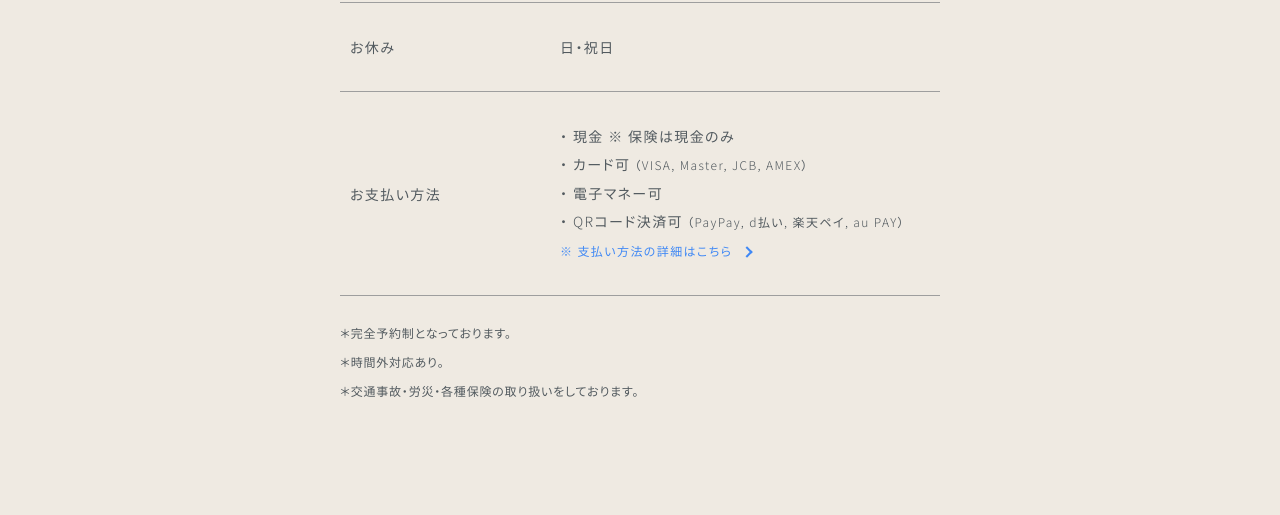
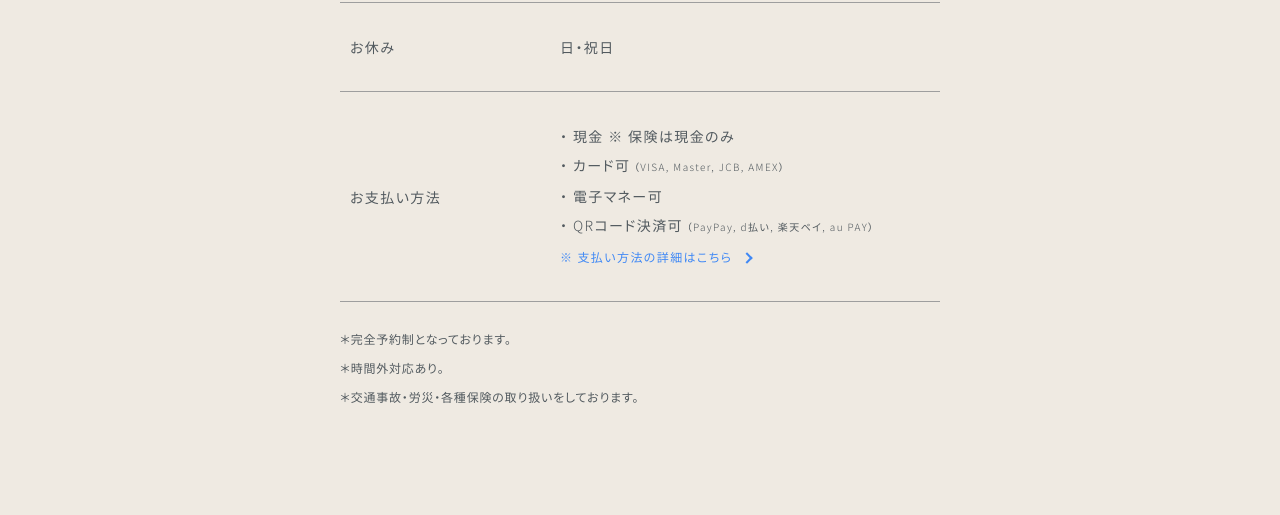
Before and after one commit to ringo-117/MeTime_test2, a plain HTML site: page salon.html in a window 1280 px wide. Shown: the part 1740-2255 px from the top of the page. Drawn offline with nearby package versions, Linux system fonts and the light colour scheme.

Commit message:
update_36
salonのお支払い：文字サイズや間隔の微調整をしました。

```diff
--- a/css/style.css
+++ b/css/style.css
@@ -866,18 +866,27 @@ body {
     letter-spacing: 0.1em;
   }
 
+  .salon_info .box_05 dd p{
+    line-height: 1.5em;
+    margin: 5px 0;
+  }
+
   .info_small {
     font-size: 12px;
     margin-top: 15px;
   }
 
   .small {
-    font-size: 12px;
+    font-size: 10px;
   }
 
   /* ①文字を青くする */
   .pay {
     color: #3f88f5;
+  }
+
+  .pay a {
+    margin-top: 20px;
   }
 
   /* ③矢印 */
--- a/diary.html
+++ b/diary.html
@@ -27,7 +27,7 @@
 
     <link rel="shortcut icon" href="./img/favicon.png"> <!-- ファビコン -->
     <link rel="stylesheet" href="css/destyle.css">
-    <link rel="stylesheet" href="css/style.css?v=1.9">
+    <link rel="stylesheet" href="css/style.css?v=2">
   </head>
 
   <body>
--- a/salon.html
+++ b/salon.html
@@ -27,7 +27,7 @@
 
     <link rel="shortcut icon" href="./img/favicon.png"> <!-- ファビコン -->
     <link rel="stylesheet" href="css/destyle.css">
-    <link rel="stylesheet" href="css/style.css?v=1.9">
+    <link rel="stylesheet" href="css/style.css?v=2">
   </head>
 
   <body>
@@ -123,10 +123,10 @@
             <dl class="info_box box_05">
               <dt>お支払い方法</dt>
               <dd>・ 現金 ※ 保険は現金のみ
-                <br>・ カード可<span class="small"><br class="br_sp"> （VISA, Master, JCB, AMEX）</span>
-                <br>・ 電子マネー可
-                <br>・ QRコード決済可<span class="small"><br class="br_sp-tb"> （PayPay, d払い, 楽天ペイ, au PAY）</span>
-                <br><span class="info_small pay"><a href="faq.html">※ 支払い方法の詳細はこちら<div class="arrow-right"></div></a></span>
+                <br><p>・ カード可<span class="small"><br class="br_sp-tb"> （VISA, Master, JCB, AMEX）</span></p>
+                ・ 電子マネー可
+                <br><p>・ QRコード決済可<span class="small"><br class="br_sp-tb"> （PayPay, d払い, 楽天ペイ, au PAY）</span></p>
+                <span class="info_small pay"><a href="faq.html">※ 支払い方法の詳細はこちら<div class="arrow-right"></div></a></span>
               </dd>
             </dl>
           </article>
```
Also changed, not shown: faq.html (+1 -1 lines), index.html (+1 -1 lines), menu.html (+1 -1 lines).
